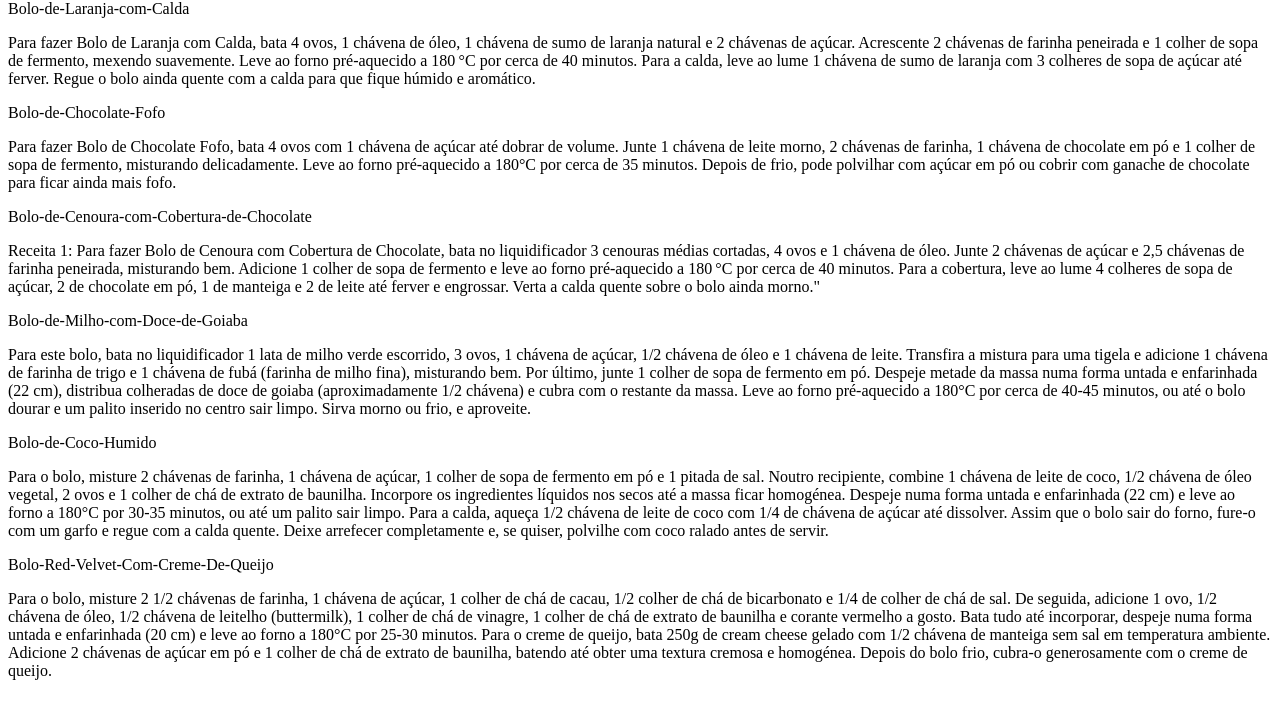
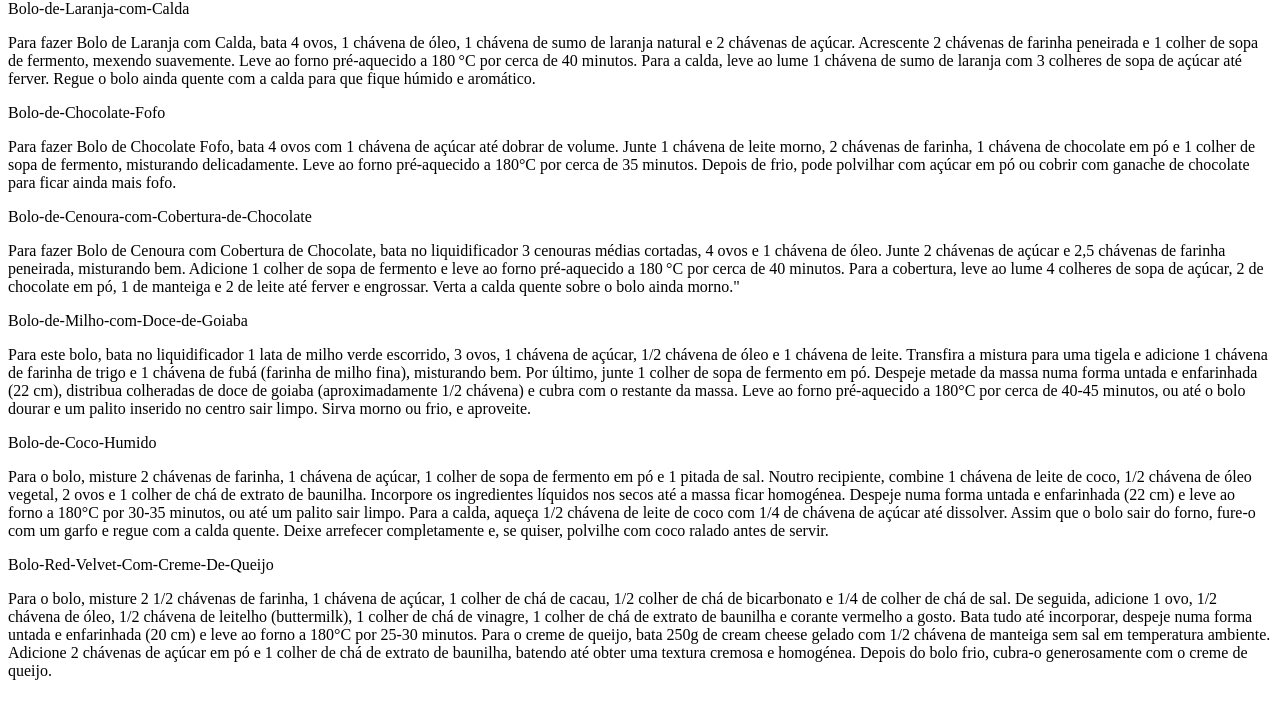
Before and after one commit to JoaoLopes90/Repositorio_t_final_j, a plain HTML site: page src/index.html in a window 1280 px wide. Shown: the part 66-780 px from the top of the page. Drawn offline with Linux system fonts and the light colour scheme.

Commit message:
Update index.html

```diff
--- a/src/index.html
+++ b/src/index.html
@@ -7,7 +7,7 @@ Bolo-de-Chocolate-Fofo
 <p>Para fazer Bolo de Chocolate Fofo, bata 4 ovos com 1 chávena de açúcar até dobrar de volume. Junte 1 chávena de leite morno, 2 chávenas de farinha, 1 chávena de chocolate em pó e 1 colher de sopa de fermento, misturando delicadamente. Leve ao forno pré-aquecido a 180°C por cerca de 35 minutos. Depois de frio, pode polvilhar com açúcar em pó ou cobrir com ganache de chocolate para ficar ainda mais fofo.</p>
 
 Bolo-de-Cenoura-com-Cobertura-de-Chocolate
-<p>Receita 1: Para fazer Bolo de Cenoura com Cobertura de Chocolate, bata no liquidificador 3 cenouras médias cortadas, 4 ovos e 1 chávena de óleo. Junte 2 chávenas de açúcar e 2,5 chávenas de farinha peneirada, misturando bem. Adicione 1 colher de sopa de fermento e leve ao forno pré-aquecido a 180 °C por cerca de 40 minutos. Para a cobertura, leve ao lume 4 colheres de sopa de açúcar, 2 de chocolate em pó, 1 de manteiga e 2 de leite até ferver e engrossar. Verta a calda quente sobre o bolo ainda morno." </p>
+<p>Para fazer Bolo de Cenoura com Cobertura de Chocolate, bata no liquidificador 3 cenouras médias cortadas, 4 ovos e 1 chávena de óleo. Junte 2 chávenas de açúcar e 2,5 chávenas de farinha peneirada, misturando bem. Adicione 1 colher de sopa de fermento e leve ao forno pré-aquecido a 180 °C por cerca de 40 minutos. Para a cobertura, leve ao lume 4 colheres de sopa de açúcar, 2 de chocolate em pó, 1 de manteiga e 2 de leite até ferver e engrossar. Verta a calda quente sobre o bolo ainda morno." </p>
 
 Bolo-de-Milho-com-Doce-de-Goiaba
 <p>Para este bolo, bata no liquidificador 1 lata de milho verde escorrido, 3 ovos, 1 chávena de açúcar, 1/2 chávena de óleo e 1 chávena de leite. Transfira a mistura para uma tigela e adicione 1 chávena de farinha de trigo e 1 chávena de fubá (farinha de milho fina), misturando bem. Por último, junte 1 colher de sopa de fermento em pó. Despeje metade da massa numa forma untada e enfarinhada (22 cm), distribua colheradas de doce de goiaba (aproximadamente 1/2 chávena) e cubra com o restante da massa. Leve ao forno pré-aquecido a 180°C por cerca de 40-45 minutos, ou até o bolo dourar e um palito inserido no centro sair limpo. Sirva morno ou frio, e aproveite.</p>
```
